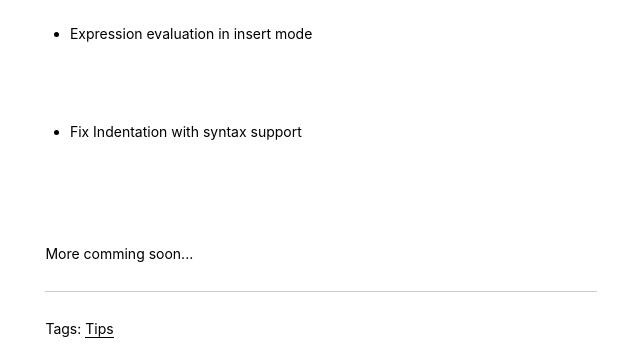
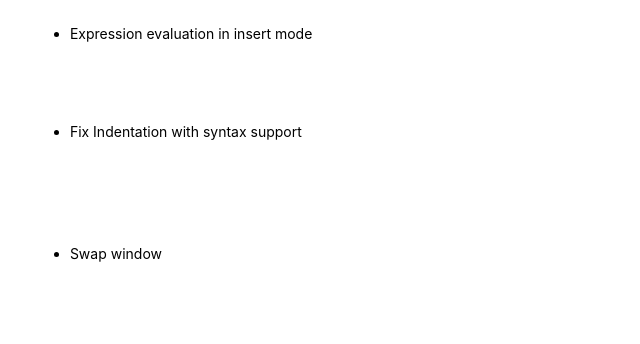
Before and after one commit to rakshans1/rakshanshetty.in, a Gatsby site: page /vim-tips/ in a window 1280 px wide. Shown: the part 1565-1909 px from the top of the page, without its empty margins (319-959 px from the left). Built offline with nearby package versions, Linux system fonts and the light colour scheme; Gatsby itself is replaced by a stand-in of ours; some packages are replaced by stand-ins of ours; code samples lack their colours; a web font is replaced by a local one.

Commit message:
Adds new vim shortcut

````diff
--- a/content/blog/vim-tips/index.md
+++ b/content/blog/vim-tips/index.md
@@ -78,4 +78,10 @@ g&
 =   # In Visual Mode
 ```
 
+- Swap window
+
+```shell
+<Ctrl-w><Ctrl-r>
+```
+
 More comming soon...
````
